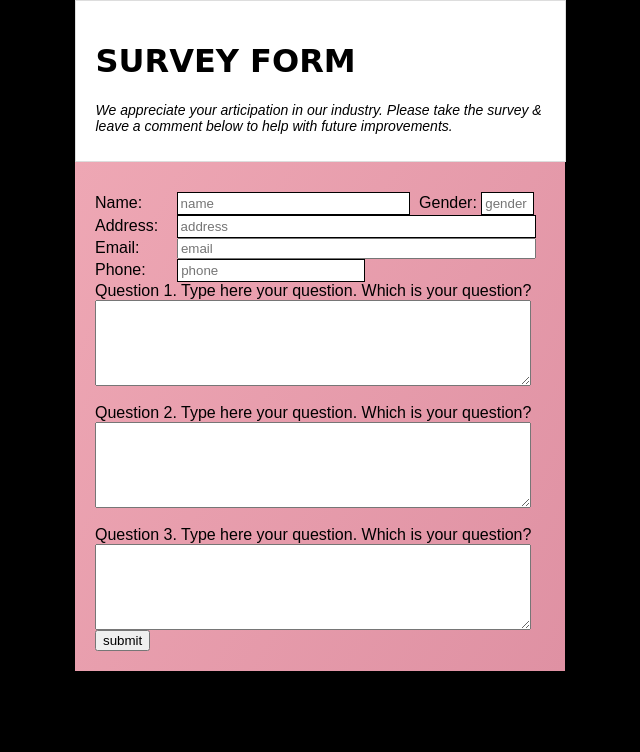
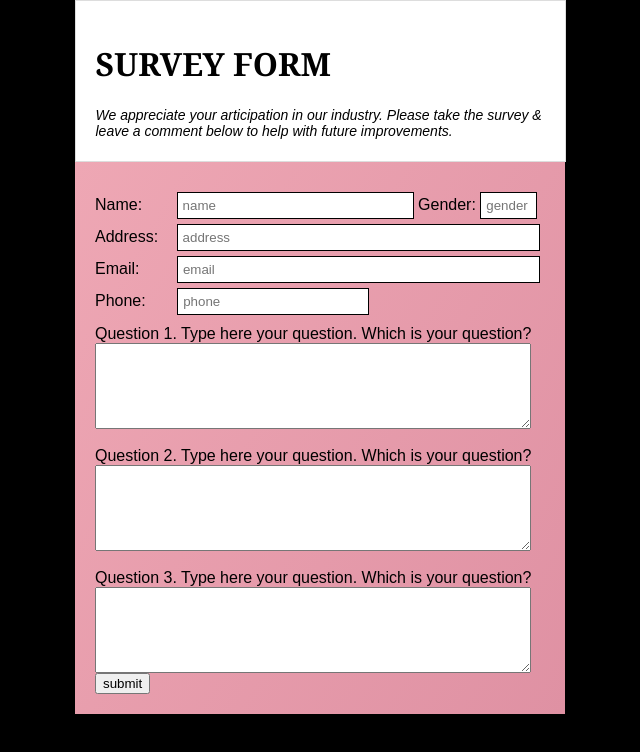
Before and after one commit to jeremydegreat/Personal-github, a plain HTML site: page survey forms/surveyform1.html in a window 1280 px wide. Shown: the whole page, without its empty margins (320-960 px from the left). Drawn offline with Linux system fonts and the light colour scheme.

Commit message:
Final added code for survey form

```diff
--- a/survey forms/surveyform1.css
+++ b/survey forms/surveyform1.css
@@ -24,7 +24,7 @@ body {
 
 .head-container h1 {
     color: black;
-    font-family:cursive;
+    font-family:Georgia, Times, serif;
 }
 
 .head-container h1 .head-container p {
@@ -53,7 +53,7 @@ input[type="text"], input[type="email"], input[type="tel"] {
     display: inline;
     width: 50%;
     gap: 20px;
-    padding: 3px;
+    padding: 5px;
     margin: 5px 0px 0px 20px;
     border: 1px solid #000;
     box-shadow: 2 0 0 2 solid #000;
@@ -61,27 +61,27 @@ input[type="text"], input[type="email"], input[type="tel"] {
 }
 #name {
     width: 50%;
-    margin: 10px 5px 0 30px;
+    margin: 10px 0px 0 30px;
 }
 
 #address {
     width: 78%;
-    margin: 0 0 0 14px;
+    margin: 0 0 5px 14px;
 }
 
 #gender {
     width: 10%;
-    margin: 10px 0 0 0;
+    margin: 10px 0 5px 0;
 }
 
 #email {
     width: 78%;
-    margin: 0 0 0 33px;
+    margin: 0 0 5px 33px;
 }
 
 #phone {
     width: 40%;
-    margin: 0 0 0 27px;
+    margin: 0 0 10px 27px;
 }
 
 textarea {
--- a/survey forms/surveyform1.html
+++ b/survey forms/surveyform1.html
@@ -27,7 +27,7 @@
                 <input type="text" name="address" placeholder="address" id="address" />
                 <br>
                 <label for="email">Email:</label>
-                <input type="" name="email" placeholder="email" id="email" />
+                <input type="text" name="email" placeholder="email" id="email" />
                 <br>
                 <label for="phone">Phone:</label>
                 <input type="tel" name="tel" placeholder="phone" id="phone" />
```
